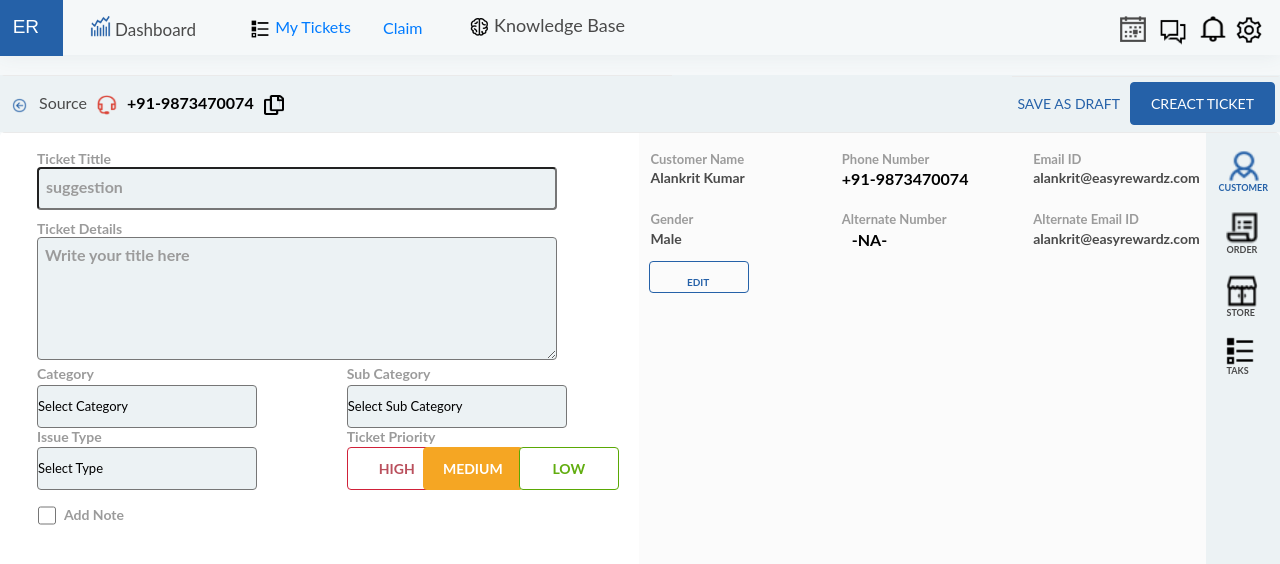
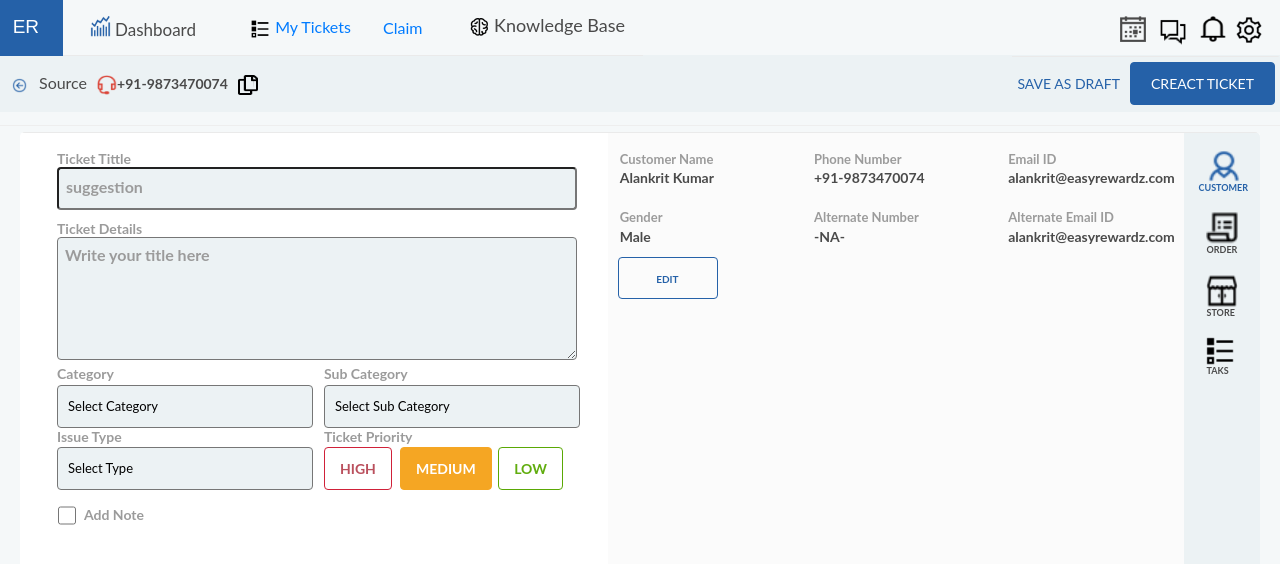
Before and after one commit to kaustubhbagwe123/Easyrewardz_Ticketing_React, a React (Create React App) app: page /ticketSystem in a window 1280 px wide. Shown: the top 564 px of the page. Built offline with nearby package versions, Linux system fonts and the light colour scheme.

Commit message:
First time commit by deepak

```diff
--- a/src/Component/layout.js
+++ b/src/Component/layout.js
@@ -8,7 +8,7 @@ export default class layout extends Component {
     return (
       <Aux>
         <Header />
-        <div className="main-content">{children}</div>
+        <div className="main-content" style={{backgroundColor:"#f5f8f9"}}>{children}</div>
       </Aux>
     );
   }
--- a/src/assets/css/custome.css
+++ b/src/assets/css/custome.css
@@ -888,7 +888,7 @@ padding-top: 5px;
   background-color: #ECF2F4;
   width: 1280px;
   height: 57px;
-  margin-top: 20px;
+
 
 }
 
@@ -901,6 +901,7 @@ padding-top: 5px;
   border-radius: 4.5px;
   width: auto;
   height: 769px;
+  margin: 20px;
 }
 .bitmapback{
     width: 15px;
@@ -924,20 +925,19 @@ padding-top: 5px;
 }
 
 .a91-9873470074{
-  color: #000000;
-  font-family: Lato;
-  font-size: 16px;
-  font-weight: 700;
-  line-height: 19px;
-  text-align: left;
-  padding-left: 10px;
+  color: #4A4A4A;
+  font-family: Lato;
+  font-size: 14px;
+  font-weight: 700;
+  line-height: 17px;
+  text-align: left;
 }
 .b91-9873470074{
-  color: #000000;
-  font-family: Lato;
-  font-size: 16px;
-  font-weight: 700;
-  line-height: 19px;
+  color: #4A4A4A;
+  font-family: Lato;
+  font-size: 14px;
+  font-weight: 700;
+  line-height: 17px;
   text-align: left;
 }
 
@@ -1047,19 +1047,24 @@ width: auto;
   font-weight: 700;
   line-height: 17px;
   text-align: left;
+  padding-left: 20px;
 }
 
 .category-select{
   background-color: #ECF2F4;
   border-radius: 4px;
-  width: 220px;
+  width: 256px;
   height: 43px;
+  padding-left: 10px;
+
 }
 .sub-category-select{
   background-color: #ECF2F4;
   border-radius: 4px;
-  width: 220px;
+  width: 256px;
   height: 43px;
+  padding-left: 10px;
+
 }
 
 .select-category-placeholder{
@@ -1080,13 +1085,7 @@ width: auto;
   text-align: left;
 }
 
-.high-button{
-  background-color: #FFFFFF;
-  border: 1px solid #D02139;
-  border-radius: 4px;
-  width: 58px;
-  height: 43px;
-}
+
 
 .high-button-text{
   color: #BA505D;
@@ -1097,13 +1096,7 @@ width: auto;
   text-align: left;
 }
 
-.medium-button{
-  background-color: #F5A623;
-  border: 1px solid #F5A623;
-  border-radius: 4px;
-  width: 78px;
-  height: 43px;
-}
+
 
 .medium-button-text{
   color: #FFFFFF;
@@ -1115,13 +1108,6 @@ width: auto;
 }
 
 
-.low-button{
-  background-color: #FFFFFF;
-  border: 1px solid #5AA805;
-  border-radius: 4px;
-  width: 58px;
-  height: 43px;
-}
 
 .low-button-text{
   color: #61AD0F;
@@ -1196,7 +1182,7 @@ width: auto;
   border: 1px solid #2561A8;
   border-radius: 4px;
   width: 93px;
-  height: 31.32px;
+  height: 41.32px;
   margin-left: 13px;
   margin-top: 10px;
 }
@@ -2081,3 +2067,43 @@ button {
   padding-left: 25px;
 }
 /**************************************/
+
+/* -------------Deepka Savani-------------- */
+
+.High button{
+  background-color: #FFFFFF;
+  border: 1px solid #D02139;
+  border-radius: 4px;
+  height: 43px;
+  min-width: 67px;
+}
+
+.Low button{
+  background-color: #FFFFFF;
+  border: 1px solid #5AA805;
+  border-radius: 4px;
+  min-width: 48px;
+  height: 43px;
+}
+.Medium button{
+  background-color: #F5A623;
+  border: 1px solid #F5A623;
+  border-radius: 4px;
+  min-width: 68px;
+  height: 43px;
+}
+
+/* ----------------------------------- */
+
+/* .mask table {
+  border: none !important;
+} */
+
+.addNote-textarea::placeholder{
+  color: #9B9B9B;
+  font-family: Lato;
+  font-size: 16px;
+  font-weight: 700;
+  line-height: 19px;
+  text-align: left;
+}
--- a/src/routes/TicketSystem.js
+++ b/src/routes/TicketSystem.js
@@ -21,6 +21,7 @@ class TicketSystem extends Component {
           <div>
             <div className="rectanglesystem">
               <table className="table">
+                <tbody>
                   <tr>
                     <td className="tdicon">
                       <img
@@ -42,7 +43,6 @@ class TicketSystem extends Component {
                       />
                     </td>
 
-
                     <td className="tdtextnew" style={{ padding: "5px" }}>
                       <label className="save-as-a-draft">SAVE AS DRAFT</label>
                       <button className="rectanglecreateticket">
@@ -50,12 +50,14 @@ class TicketSystem extends Component {
                       </button>
                     </td>
                   </tr>
+                </tbody>
               </table>
             </div>
             <div className="mask">
               <table className="table">
+                <tbody>
                   <tr>
-                            <td style={{ width: "50%" }}>
+                    <td style={{ width: "45%" }}>
                       <div className="row rowmargin">
                         <label className="ticket-tittle">Ticket Tittle</label>
                       </div>
@@ -82,22 +84,31 @@ class TicketSystem extends Component {
                         </div>
                       </div>
                       <div className="row rowmargin">
-                                    <div className="col-md-6">
+                        <div className="col-md-5">
                           <label className="category">Category</label>
                         </div>
-                                    <div className="col-md-6">
+                        <div
+                          className="col-md-6"
+                          style={{ marginLeft: "10px" }}
+                        >
                           <label className="sub-category">Sub Category</label>
                         </div>
                       </div>
                       <div className="row rowmargin">
-                                    <div className="col-md-6">
+                        <div className="col-md-5">
                           <select className="category-select">
-                                            <option className="select-category-placeholder" selected>
+                            <option
+                              className="select-category-placeholder"
+                              selected
+                            >
                               Select Category
                             </option>
                           </select>
                         </div>
-                                    <div className="col-md-5">
+                        <div
+                          className="col-md-6"
+                          style={{ marginLeft: "30px" }}
+                        >
                           <select className="sub-category-select">
                             <option className="select-sub-category-placeholder">
                               Select Sub Category
@@ -107,40 +118,45 @@ class TicketSystem extends Component {
                       </div>
 
                       <div className="row rowmargin">
-                                    <div className="col-md-6">
+                        <div className="col-md-5">
                           <label className="category">Issue Type</label>
                         </div>
-                                    <div className="col-md-6">
-                                        <label className="sub-category">Ticket Priority</label>
+                        <div
+                          className="col-md-6"
+                          style={{ marginLeft: "10px" }}
+                        >
+                          <label className="sub-category">
+                            Ticket Priority
+                          </label>
                         </div>
                       </div>
 
                       <div className="row rowmargin">
-                                    <div className="col-md-6">
+                        <div className="col-md-5">
                           <select className="category-select">
                             <option className="select-category-placeholder">
                               Select Type
                             </option>
                           </select>
                         </div>
-                                    <div className="col-md-5">
-                                        <div className="row">
-                                            <div className="col-md-4">
-                                                <button className="high-button">
+                        <div
+                          className="col-md-6"
+                          style={{ marginLeft: "10px" }}
+                        >
+                          <div className="row" style={{ marginLeft: "5px" }}>
+                            <div className="col-md-3 High">
+                              <button className="">
                                 <label className="high-button-text">High</label>
                               </button>
                             </div>
-                                            <div
-                                                className="col-md-4"
-                                                style={{ paddingLeft: "5px" }}
-                                            >
-                                                <button className="medium-button">
+                            <div className="col-md-4 Medium" style={{marginLeft:"10px"}}>
+                              <button className="">
                                 <label className="medium-button-text">
                                   Medium
                                 </label>
                               </button>
                             </div>
-                                            <div className="col-md-4">
+                            <div className="col-md-4 Low" style={{marginLeft:"10px"}}>
                               <button className="low-button">
                                 <label className="low-button-text">Low</label>
                               </button>
@@ -160,14 +176,17 @@ class TicketSystem extends Component {
                         />
                         <label className="add-note">Add Note</label>
                       </div>
-                                {
-
-                                    this.state.showAddNote ?
-                                        <div className="row rowmargin" style={{ marginLeft: "26px", marginTop: "14px" }}>
-                                            <textarea className="addNote-textarea" placeholder="Write your note here"></textarea>
-                                        </div> : null
-
-                                }
+                      {this.state.showAddNote ? (
+                        <div
+                          className="row rowmargin"
+                          style={{ marginLeft: "26px", marginTop: "14px" }}
+                        >
+                          <textarea
+                            className="addNote-textarea"
+                            placeholder="Write your note here"
+                          ></textarea>
+                        </div>
+                      ) : null}
                     </td>
                     <td className="rectangletd" style={{ width: "45%" }}>
                       <div className="row">
@@ -183,10 +202,14 @@ class TicketSystem extends Component {
                       </div>
                       <div className="row">
                         <div className="col-md-4">
-                                        <label className="alankrit-kumar">Alankrit Kumar</label>
+                          <label className="alankrit-kumar">
+                            Alankrit Kumar
+                          </label>
                         </div>
                         <div className="col-md-4">
-                                        <label className="b91-9873470074">+91-9873470074</label>
+                          <label className="b91-9873470074">
+                            +91-9873470074
+                          </label>
                         </div>
                         <div className="col-md-4">
                           <label className="alankrit-easyrewardz">
@@ -200,7 +223,9 @@ class TicketSystem extends Component {
                           <label className="customer-name">Gender</label>
                         </div>
                         <div className="col-md-4">
-                                        <label className="phone-number">Alternate Number</label>
+                          <label className="phone-number">
+                            Alternate Number
+                          </label>
                         </div>
                         <div className="col-md-4">
                           <label className="email-id">Alternate Email ID</label>
@@ -266,6 +291,7 @@ class TicketSystem extends Component {
                       </div>
                     </td>
                   </tr>
+                </tbody>
               </table>
             </div>
           </div>
```
Lines whose indentation alone changed are shown as unchanged.
